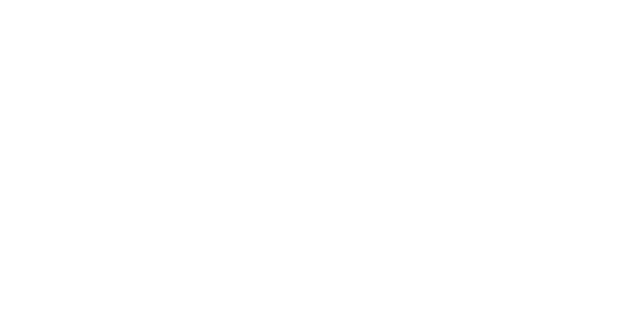
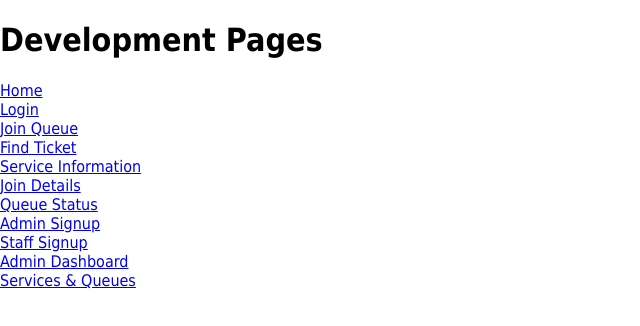
Before and after one commit to williammartinez10/turnflow, a React (Vite) app in the folder frontend/: page /dev in a window 1280 px wide. Before the commit this address had no page. Shown: the top 326 px of the page, without its empty margins (0-640 px from the left). Built offline with nearby package versions, Linux system fonts and the light colour scheme.

Commit message:
Made a developer page to view page being working on without going through its layout. Each new page made, make adjustments in App.tsx and DevPage.tsx

```diff
--- a/frontend/src/App.tsx
+++ b/frontend/src/App.tsx
@@ -1,4 +1,5 @@
 import { Routes, Route } from "react-router-dom";
+import DevPage from "./pages/dev/DevPage";
 
 import Home from "./pages/Home/Home";
 import CustomerJoinQueue from "./pages/customer/access/CustomerJoinQueue";
@@ -10,6 +11,8 @@ import Login from "./pages/login/Login";
 import AdminSignup from "./pages/signup/admin/AdminSignup";
 import StaffCode from "./pages/signup/staff/StaffCode/StaffCode";
 import StaffSignup from "./pages/signup/staff/StaffSignup/StaffSignup";
+import AdminDashboard from "./pages/admin/AdminDashboard";
+import Services_Queues from "./pages/admin/Services_Queues";
 
 function App() {
   return (
@@ -24,6 +27,13 @@ function App() {
       <Route path="/signup/admin" element={<AdminSignup />} />
       <Route path="/signup/staff/staff_code" element={<StaffCode />} />
       <Route path="/signup/staff" element={<StaffSignup />} />
+      <Route path="/admin/AdminDashboard" element={<AdminDashboard />} />
+      <Route path="/admin/Services_Queues" element={<Services_Queues />} />
+
+      {import.meta.env.DEV && (
+        <Route path="/dev" element={<DevPage />} />
+      )}
+
     </Routes>
   );
 }
--- /dev/null
+++ b/frontend/src/pages/dev/DevPage.tsx
@@ -0,0 +1,23 @@
+import { Link } from "react-router-dom";
+
+function DevPage() {
+    return (
+        <div>
+            <h1>Development Pages</h1>
+
+            <Link to="/">Home</Link><br />
+            <Link to="/login">Login</Link><br />
+            <Link to="/join-queue">Join Queue</Link><br />
+            <Link to="/find-ticket">Find Ticket</Link><br />
+            <Link to="/service-information">Service Information</Link><br />
+            <Link to="/join-details">Join Details</Link><br />
+            <Link to="/queue-status">Queue Status</Link><br />
+            <Link to="/signup/admin">Admin Signup</Link><br />
+            <Link to="/signup/staff">Staff Signup</Link><br />
+            <Link to="/admin/AdminDashboard">Admin Dashboard</Link><br />
+            <Link to="/admin/Services_Queues">Services & Queues</Link>
+        </div>
+    );
+}
+
+export default DevPage;
--- a/frontend/vite.config.ts
+++ b/frontend/vite.config.ts
@@ -2,7 +2,25 @@ import { defineConfig } from "vitest/config";
 import react from "@vitejs/plugin-react";
 
 export default defineConfig({
-  plugins: [react()],
+  plugins: [
+    react(),
+
+    {
+      name: "show-dev-page",
+
+      configureServer(server) {
+        server.httpServer?.once("listening", () => {
+          const address = server.httpServer?.address();
+
+          if (address && typeof address === "object") {
+            server.config.logger.info(
+                `  ➜  Dev:     http://localhost:${address.port}/dev`
+            );
+          }
+        });
+      },
+    },
+  ],
 
   test: {
     environment: "jsdom",
```
